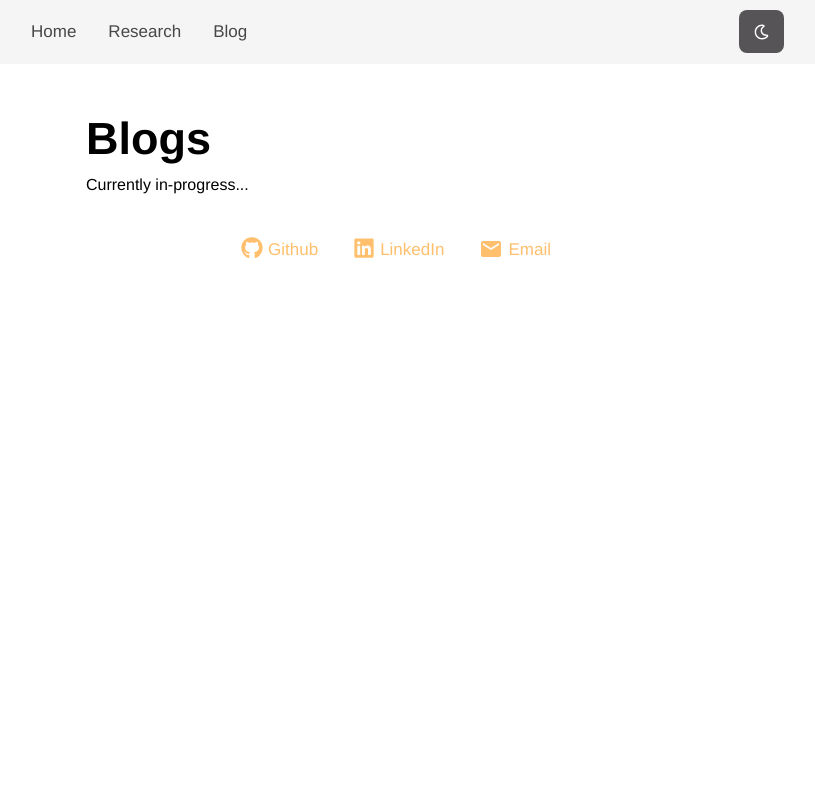
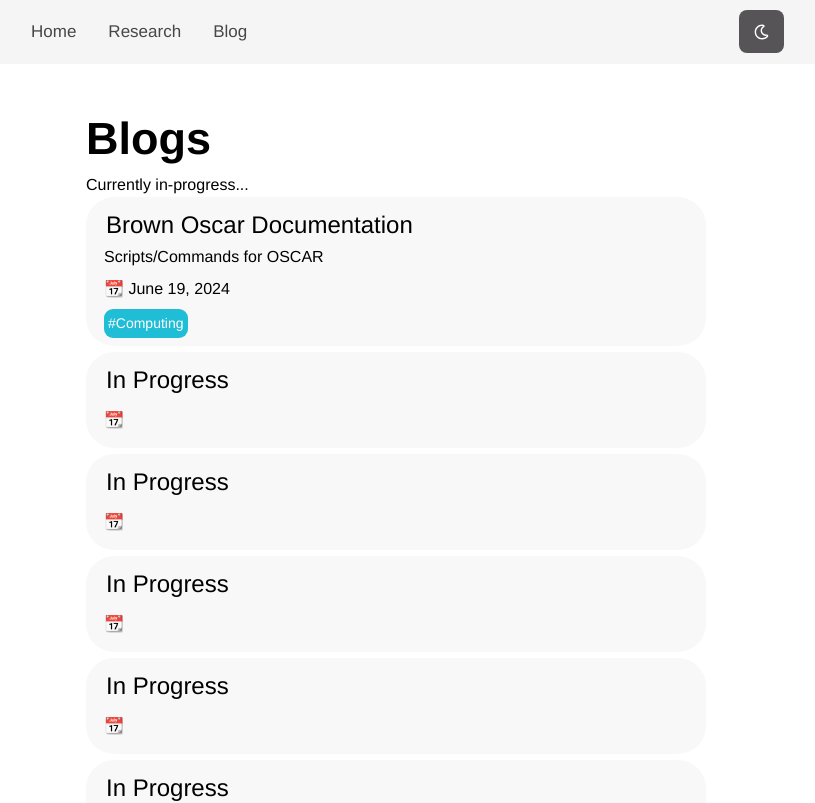
Before and after one commit to ryanhuang8/ryanhuang.dev, a React (Vite) app: page /blogs in a window 1280 px wide. Shown: the top 803 px of the page, without its empty margins (244-1059 px from the left). Built offline with nearby package versions, Linux system fonts and the light colour scheme; a web font is replaced by a local one.

Commit message:
feat: added blog page

```diff
--- /dev/null
+++ b/src/components/blogsPage/blogs/BlogBox.tsx
@@ -0,0 +1,30 @@
+import "../../../styles/blog.css";
+import { useTheme } from "../../ThemeContext";
+import TechBox from "../../startPage/TechBox";
+import "../../../styles/start.css";
+
+interface BlogBoxProps {
+  title: string;
+  description: string;
+  date: string;
+  tags: string[];
+}
+
+const BlogBox: React.FC<BlogBoxProps> = ({ title, date, tags, description }) => {
+  const { theme } = useTheme();
+
+  const techBoxes = () => {
+    return tags.map((tag, index) => <TechBox key={index} technology={tag} />);
+  };
+
+  return (
+    <div className={`blog-box ${theme}`}>
+      <div className="project-title-blog">{title}</div>
+      <div className="blog-date">{description}</div>
+      <div className="blog-date">📆 {date}</div>
+      <div className="technologies">{techBoxes()}</div>
+    </div>
+  );
+};
+
+export default BlogBox;
--- a/src/components/blogsPage/blogs/Oscar.tsx
+++ b/src/components/blogsPage/blogs/Oscar.tsx
@@ -1,7 +1,19 @@
+import { useTheme } from "../../ThemeContext";
+import "../../../styles/research.css";
+import "../../../styles/blog.css";
+import "../../../styles/start.css";
+
 function Oscar() {
+  const { theme } = useTheme();
   return (
-    <div>Oscar</div>
-  )
+    <div className={`container ${theme}`}>
+      <div className="column">
+        <div className="title-intro-blog">
+          <div className="title-blog">Brown Oscar Documentation</div>
+        </div>
+      </div>
+    </div>
+  );
 }
 
-export default Oscar
+export default Oscar;
--- a/src/components/startPage/Introduction.tsx
+++ b/src/components/startPage/Introduction.tsx
@@ -1,39 +1,46 @@
-import { FaGithub, FaLinkedin } from 'react-icons/fa';
+import { FaGithub, FaLinkedin } from "react-icons/fa";
 import { IoDocumentText } from "react-icons/io5";
-import '../../styles/start.css';
-import Resume from '../../files/SWE_Resume.pdf';
+import "../../styles/start.css";
+import Resume from "../../files/SWE_Resume.pdf";
 
 function Introduction() {
   return (
     <div className="title-intro">
-        <div className="title">
-            Ryan Huang
-        </div>
+      <div className="title">Ryan Huang</div>
       <div className="intro">
-            I study computer science <a href="https://www.brown.edu/" target="_blank">@ Brown University</a> and am part of the <a href="https://plme.med.brown.edu/" target="_blank">PLME Program</a>. I'm currently interested in software engineering, AI/ML research, and biotech.
+        I study computer science{" "}
+        <a href="https://www.brown.edu/" target="_blank">
+          @ Brown University
+        </a>{" "}
+        and am part of the{" "}
+        <a href="https://plme.med.brown.edu/" target="_blank">
+          PLME Program
+        </a>
+        . I'm currently interested in software engineering, BioML research, and
+        biotech.
       </div>
       <div className="simple-navigation">
         <a href={Resume} target="_blank">
           <div className="icon-text">
-                    <IoDocumentText size={24}/>
+            <IoDocumentText size={24} />
             <div className="text-by-icon">Resume</div>
           </div>
         </a>
         <a href="https://github.com/ryanhuang8" target="_blank">
           <div className="icon-text">
-                  <FaGithub size={22}/>
+            <FaGithub size={22} />
             <div className="text-by-icon">Github</div>
           </div>
         </a>
         <a href="https://www.linkedin.com/in/ryanyukihuang/" target="_blank">
           <div className="icon-text">
-                  <FaLinkedin size={22}/>
+            <FaLinkedin size={22} />
             <div className="text-by-icon">LinkedIn</div>
           </div>
         </a>
       </div>
     </div>
-  )
+  );
 }
 
-export default Introduction
+export default Introduction;
--- a/src/pages/Blog.tsx
+++ b/src/pages/Blog.tsx
@@ -1,6 +1,7 @@
 import { useTheme } from "../components/ThemeContext";
 import BlogsIntro from "../components/blogsPage/BlogsIntro";
 // import Template from "../components/blogsPage/blogs/Template";
+import BlogBox from "../components/blogsPage/blogs/BlogBox";
 
 function Blog() {
   const { theme } = useTheme();
@@ -9,6 +10,18 @@
       <div className="column">
         <BlogsIntro />
         Currently in-progress...
+        <BlogBox
+          title="Brown Oscar Documentation"
+          description="Scripts/Commands for OSCAR"
+          date="June 19, 2024"
+          tags={["#Computing"]}
+        />
+        <BlogBox title="In Progress" description="" date="" tags={[]} />
+        <BlogBox title="In Progress" description="" date="" tags={[]} />
+        <BlogBox title="In Progress" description="" date="" tags={[]} />
+        <BlogBox title="In Progress" description="" date="" tags={[]} />
+        <BlogBox title="In Progress" description="" date="" tags={[]} />
+        <BlogBox title="In Progress" description="" date="" tags={[]} />
         {/* <Template /> */}
       </div>
     </div>
--- a/src/styles/blog.css
+++ b/src/styles/blog.css
@@ -3,3 +3,69 @@
   font-weight: bold;
   font-family: "proxima_nova_rgbold", Helvetica, Arial, sans-serif;
 }
+
+.project-title-blog {
+  width: 100%;
+  padding: 2px;
+  font-family: "proxima_nova_rgbold", Helvetica, Arial, sans-serif;
+  font-size: 24px;
+  /* border: 0.2px solid rgba(33, 37, 42, 0.275); */
+}
+
+.blog-box.light {
+  flex-basis: 100%;
+  /* border: 1px solid #ccc; */
+  margin-bottom: 1%;
+  border-radius: 28px;
+  padding: 8px;
+  padding-left: 18px;
+  cursor: pointer;
+  /* max-width: 275px; */
+  /* justify-content: center; */
+  /* align-items: center; */
+  display: flex;
+  background-color: #f9f8f8;
+  flex-direction: column;
+}
+
+.blog-box.light:hover {
+  background-color: #eeecec;
+  transition-duration: 0.3s;
+  transition-timing-function: ease-in-out;
+}
+
+.blog-box.dark {
+  flex-basis: 100%;
+  /* border: 1px solid #ccc; */
+  margin-bottom: 1%;
+  border-radius: 28px;
+  padding: 8px;
+  padding-left: 18px;
+  cursor: pointer;
+  /* max-width: 275px; */
+  /* justify-content: center;
+  /* align-items: center; */
+  display: flex;
+  background-color: rgb(44, 48, 54);
+  flex-direction: column;
+}
+
+.blog-box.dark:hover {
+  background-color: rgb(23, 25, 28);
+}
+
+.blog-date {
+  margin-bottom: 8px;
+}
+
+.title-blog {
+  font-size: 35px;
+  font-weight: bold;
+  font-family: "proxima_nova_rgbold", Helvetica, Arial, sans-serif;
+}
+
+.title-intro-blog {
+  width: 80%;
+  margin-top: 85px;
+  display: flex;
+}
--- a/src/styles/start.css
+++ b/src/styles/start.css
@@ -1,12 +1,12 @@
 .title-intro {
-    width: 80%;
+  width: 90%;
   margin-top: 85px;
 }
 
 .title {
   font-size: 50px;
   font-weight: bold;
-    font-family: 'proxima_nova_rgbold', Helvetica, Arial, sans-serif;
+  font-family: "proxima_nova_rgbold", Helvetica, Arial, sans-serif;
 }
 
 .intro {
@@ -33,7 +33,7 @@
 .proj-title {
   font-size: 35px;
   font-weight: bold;
-    font-family: 'proxima_nova_rgbold', Helvetica, Arial, sans-serif;
+  font-family: "proxima_nova_rgbold", Helvetica, Arial, sans-serif;
   margin-bottom: 10px;
   margin-top: 5%;
 }
@@ -98,7 +98,7 @@
 }
 
 .extra-description {
-    font-family: 'proxima_nova_rgbold', Helvetica, Arial, sans-serif;
+  font-family: "proxima_nova_rgbold", Helvetica, Arial, sans-serif;
   color: #ffb95d;
   width: 250px;
   font-size: 14px;
@@ -116,7 +116,7 @@
   width: 250px;
   height: 25px;
   padding: 2px;
-    font-family: 'proxima_nova_rgbold', Helvetica, Arial, sans-serif;
+  font-family: "proxima_nova_rgbold", Helvetica, Arial, sans-serif;
   font-size: 18px;
   margin-top: 5px;
 }
@@ -165,7 +165,7 @@
 }
 
 .modal-title {
-    font-family: 'proxima_nova_rgbold', Helvetica, Arial, sans-serif;
+  font-family: "proxima_nova_rgbold", Helvetica, Arial, sans-serif;
 }
 
 .image-slot {
--- a/src/utils/TechColors.tsx
+++ b/src/utils/TechColors.tsx
@@ -1,14 +1,15 @@
 const TechColors: { [key: string]: string } = {
-   Typescript : "#3178c6",
-   Python : "#ffd343",
-   Firebase : "#FFA611",
-   Flask : "black",
-   Java : "#1FBED6",
-   Flutter : "#8dcfec",
-   Dart : "#1a43bf",
-   Javascript : "#ecb753",
-   MongoDB : "#4db33d",
-   'Jupyter Notebook' : "#fc6a03",
+  Typescript: "#3178c6",
+  Python: "#ffd343",
+  Firebase: "#FFA611",
+  Flask: "black",
+  Java: "#1FBED6",
+  Flutter: "#8dcfec",
+  Dart: "#1a43bf",
+  Javascript: "#ecb753",
+  MongoDB: "#4db33d",
+  "Jupyter Notebook": "#fc6a03",
+  "#Computing": "#1FBED6",
 };
 
-export default TechColors
+export default TechColors;
--- a/src/utils/routing.tsx
+++ b/src/utils/routing.tsx
@@ -4,6 +4,7 @@
 import Research from "../pages/Research";
 import Experience from "../pages/Experience";
 import Blog from "../pages/Blog";
+import Oscar from "../components/blogsPage/blogs/Oscar";
 
 export const router = createBrowserRouter([
   {
@@ -26,6 +27,10 @@
         path: "blogs",
         element: <Blog />,
       },
+      {
+        path: "blogs/oscar",
+        element: <Oscar />,
+      },
     ],
   },
 ]);
```
Also changed, not shown: src/style.css (+30 -22 lines). Lines whose indentation alone changed are shown as unchanged.
